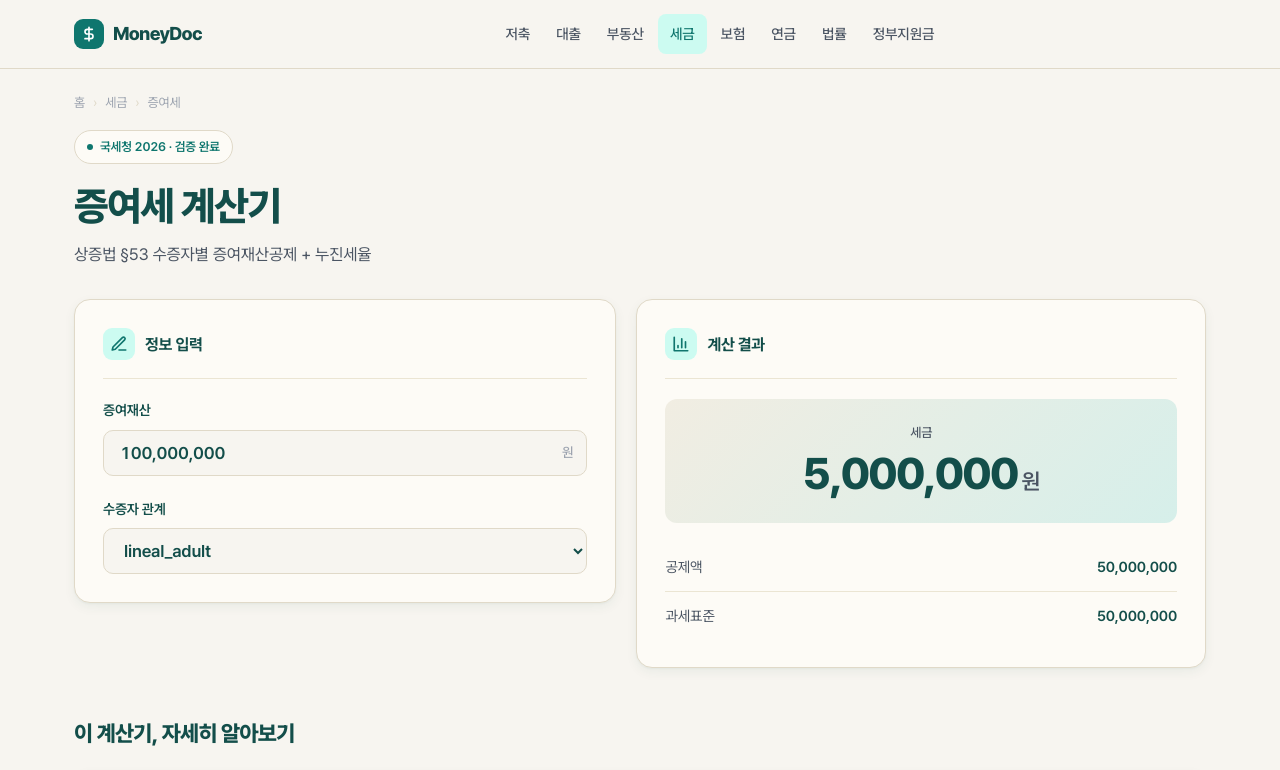
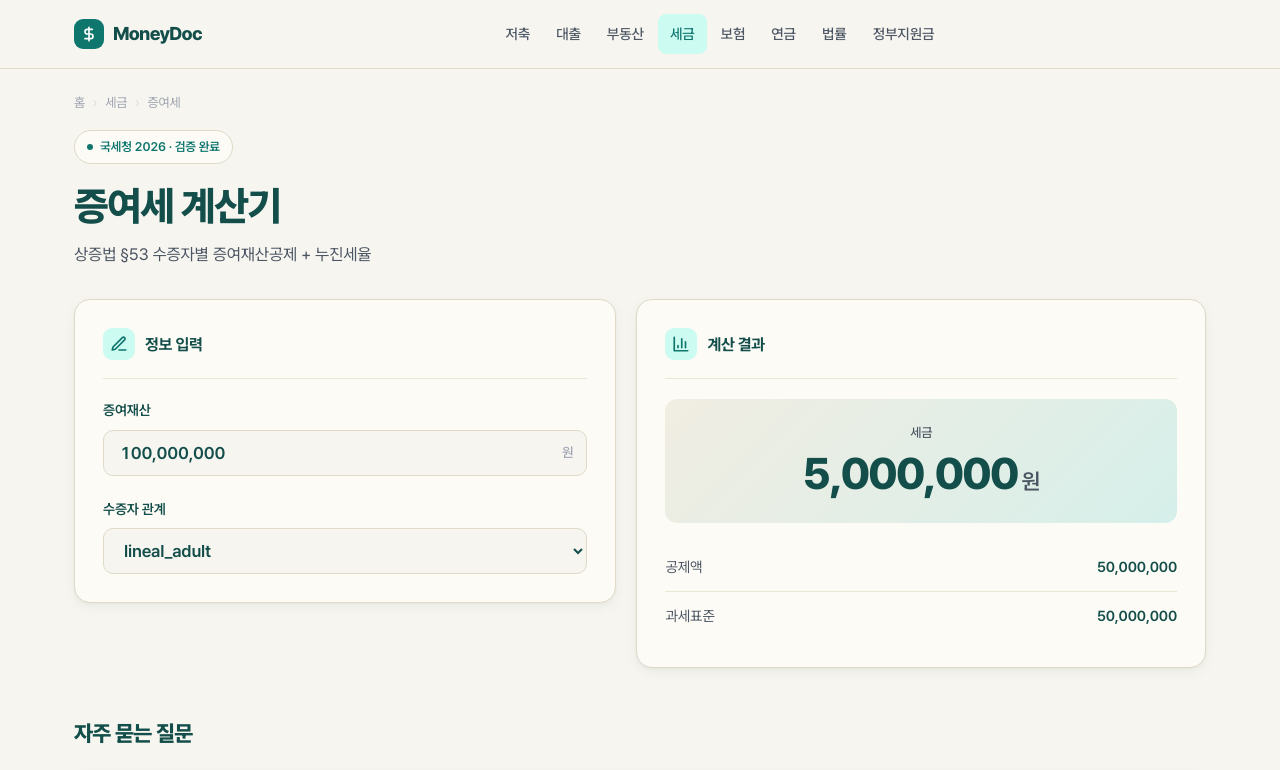
Before and after one commit to hyunjun82/-moneydoc, a Next.js app: page /tax/gift-tax in a window 1280 px wide. Shown: the top 770 px of the page. Built offline with nearby package versions, Linux system fonts and the light colour scheme.

Commit message:
feat(savings): 4 calc rewrite + dynamic guide title (CalculatorShell auto-generates from spec.title) + remove tax-free-savings

```diff
--- a/components/CalculatorShell.tsx
+++ b/components/CalculatorShell.tsx
@@ -126,7 +126,7 @@ export function CalculatorShell({
 
       {children}
 
-      <GuideAccordion guide={spec.guide} title={guideTitle} />
+      <GuideAccordion guide={spec.guide} title={guideTitle ?? spec.guide?.title ?? "자주 묻는 질문"} />
       <SourceBox source={spec.source} />
       {spec.related && spec.related.length > 0 && <RelatedCards related={spec.related} />}
 
```
Also changed, not shown: 2 other files (tests, documents, lock files or other folders).
